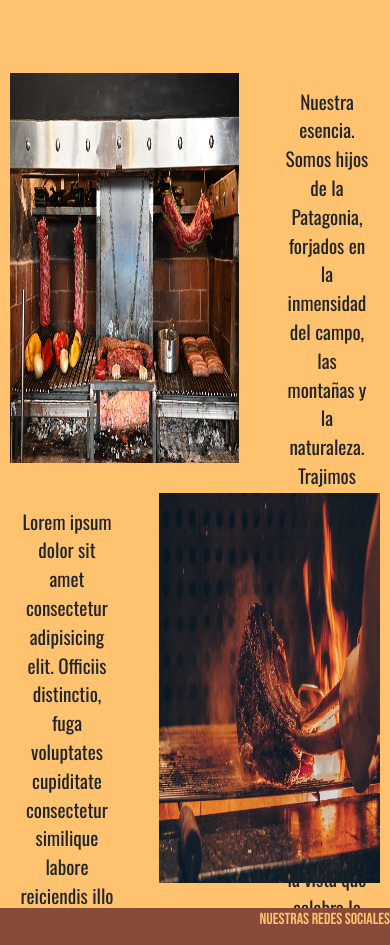
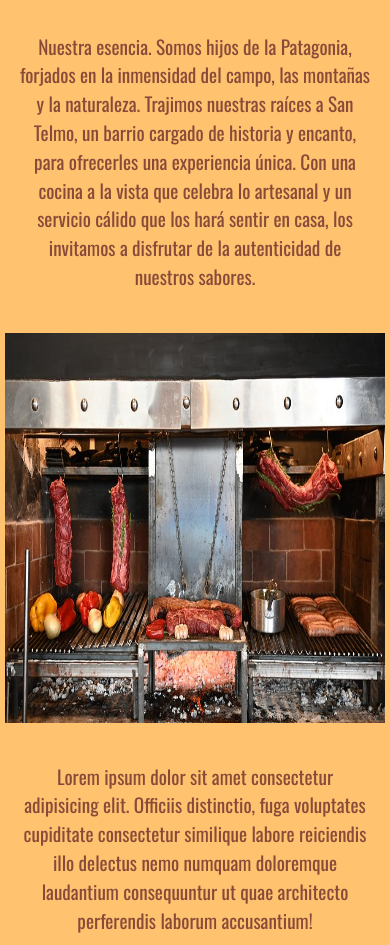
Before and after one commit to BrendaAyelen/Pre-entrega2-Rojas, a plain HTML site: page paginas/us.html in a window 390 px wide. Shown: the part 145-1090 px from the top of the page. Drawn offline with nearby package versions, Linux system fonts and the light colour scheme.

Commit message:
actualizacionnn2

```diff
--- a/sass/new/_footer.scss
+++ b/sass/new/_footer.scss
@@ -13,7 +13,8 @@ footer{
     article{
         @include flex(flex, flex-end, flex-start, 15px);
 
-        img{ margin-top: 20px;
+        img{
+    margin-top: 20px;
     width: 100%;
     height: auto;
     max-width: 50px;
--- a/sass/new/_form.scss
+++ b/sass/new/_form.scss
@@ -5,22 +5,23 @@
     .rrhh{
     color: $mclaro;
     font-family: $font2;
-    text-align: center; }
+    text-align: center;
+    margin: 20px;}
     .rrhh1{
     color: $mclaro;
     font-family: $font2;
     text-align: center;
-    margin: 20px;
+    margin: 30px;
     }
     .contenedorform{
     background-color: $brown;
     border-radius: 10px;
     border-color: none;
-    margin: 10px;
+    margin: 20px;
     padding: 10px;
     width: 40%;
         .formulario{
-            @include flex (flex, column, center, 10px);
+            @include flex (flex, column, center, 20px);
             color: $beige;
             font-family: $font1;
         }
--- a/sass/new/_general.scss
+++ b/sass/new/_general.scss
@@ -22,4 +22,5 @@ h1{
 p{
     font-family: $font2;
     text-align: center;
+    color: $brown
 }
--- a/sass/new/_grid.scss
+++ b/sass/new/_grid.scss
@@ -9,7 +9,7 @@
     "texto2 imagen2 imagen2";
     grid-template-columns: 1fr 1fr 1fr ;
     grid-template-rows: 100px 400px 400px;
-    gap: 20px;
+    gap: 30px;
 
     img{
     width: 100%;
@@ -32,11 +32,13 @@
 .us1-grid{
     grid-area: texto1;
     font-size: larger;
+
 }
 
 .us2-grid{
     grid-area: texto2;
     font-size: larger;
+
 }
 
 .img2-grid{
--- a/sass/new/_querys.scss
+++ b/sass/new/_querys.scss
@@ -1,14 +1,15 @@
 @use "./variables" as*;
 
-@media (max-width: 480px){
+@media (max-width: 480px) {
 
  /*nosotros*/
 
- .body{
+body{
     width: 100%;
     height: auto;
 
  .conten-grid{
+    display: grid;
     grid-template-areas:
 
 "titulo"
@@ -20,23 +21,16 @@
 grid-template-columns: 1fr;
 grid-template-rows: 50px 300px 400px 200px 400px;
 gap: 15px;
- }
-}
 
-.us1-grid{
+
+.us1-grid, .us2-grid {
     margin: 20px;
     text-align: center;
 }
 
-.us2-grid{
-    margin: 20px;
-    text-align: center;
-}
-
-.img1-grid{
+.img1-grid, .img2-grid {
     margin: 5px;
 }
-
-.img2-grid{
-    margin: 5px;
-} }
+ }
+}
+}
```
Also changed, not shown: style.css/estilos.css, 1 other file.
